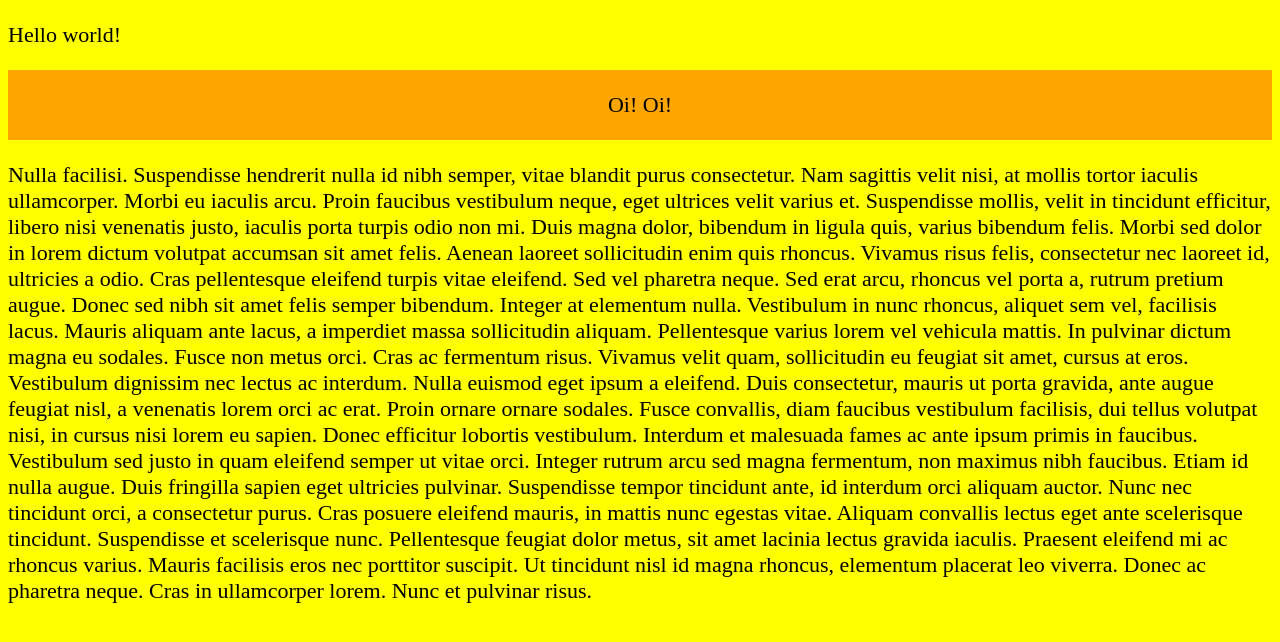
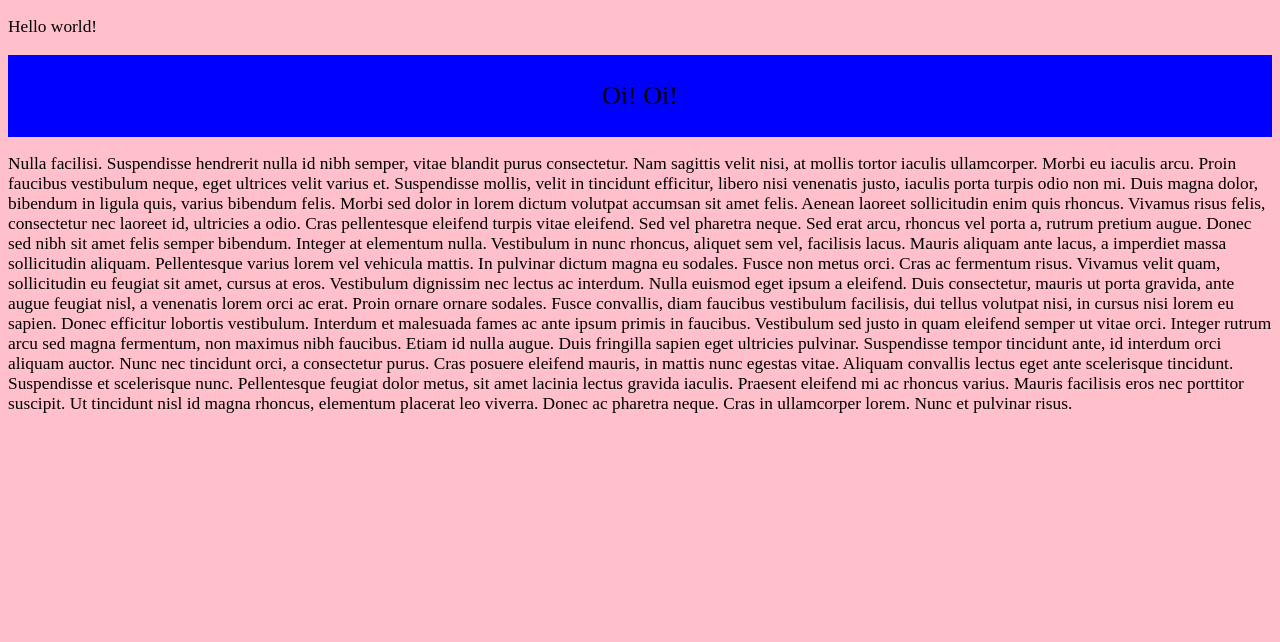
Before and after one commit to kablemo/res-test, a plain HTML site: page index.html in a window 1280 px wide. Drawn offline with Linux system fonts and the light colour scheme.

Commit message:
Update style.css

```diff
--- a/style.css
+++ b/style.css
@@ -16,15 +16,19 @@ background-color: yellow;
 }
 
 
-@media screen and (min-width: 320px) {
+@media screen and (min-width: 640px) {
   html {
-    font-size: calc(16px + 6 * ((100vw - 320px) / 680));
+    font-size: calc(16px + 6 * ((100vw - 1136px) / 640));
   }
+
+  body {
+    background-color: pink;
+    font-family: 1rem;
+  }
+
+.fuckwit {
+  background-color: blue;
+  font-size: 1.5rem;
 }
 
-@media screen and (min-width: 1000px) {
-  html {
-    font-size: 22px;
-  }
-
 }
```
